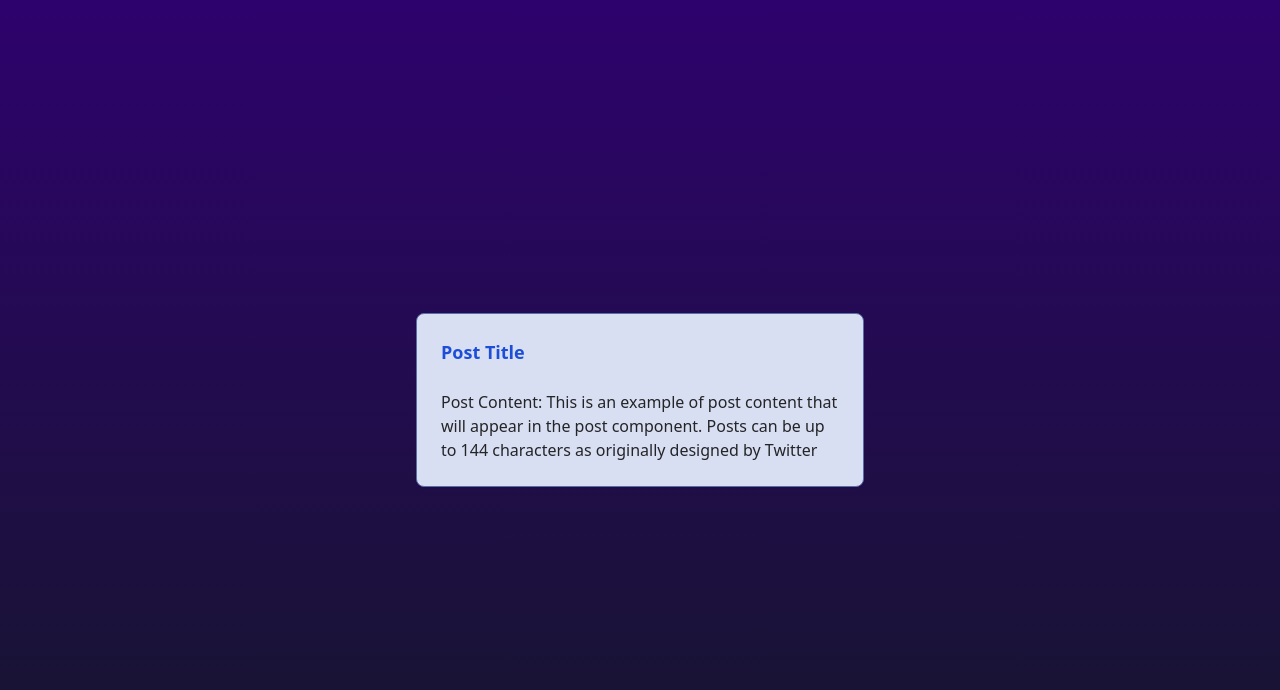
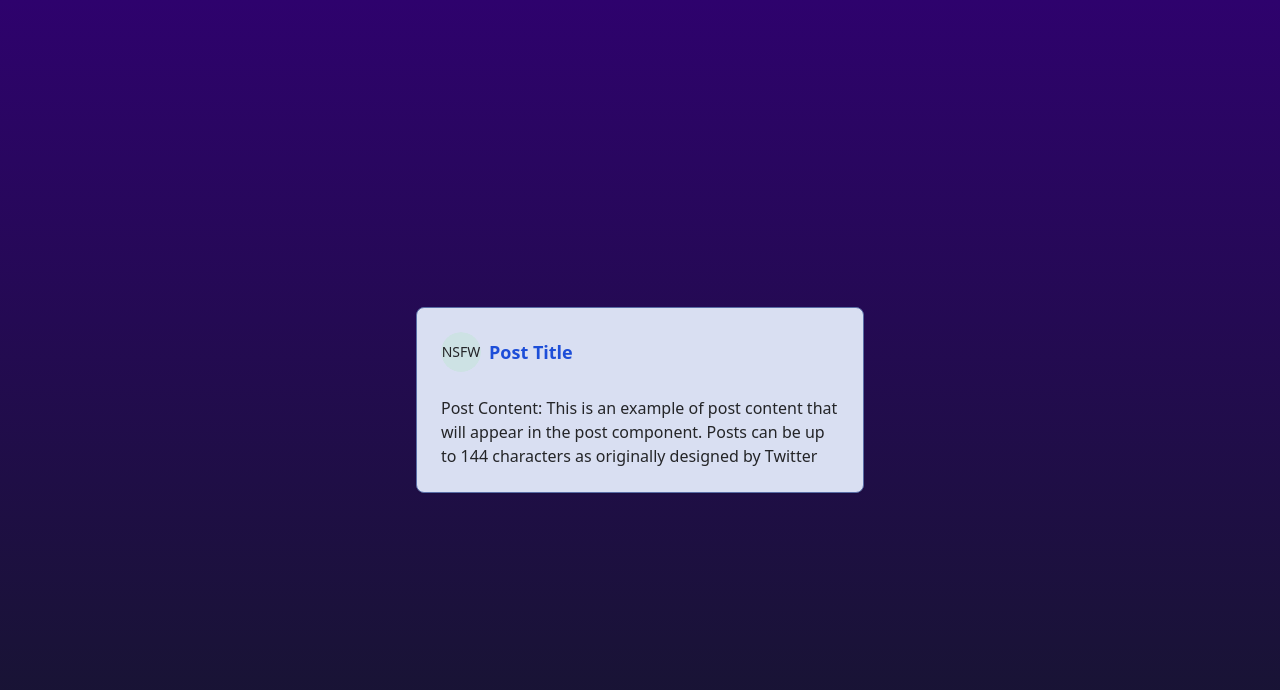
Before and after one commit to xavierloeraflores/wgu-capstone, a Next.js app in the folder frontend/: page / in a window 1280 px wide. Shown: the top 690 px of the page. Built offline with nearby package versions, Linux system fonts and the light colour scheme.

Commit message:
PostAvatar component close #6

```diff
--- /dev/null
+++ b/frontend/src/components/PostAvatar.tsx
@@ -0,0 +1,24 @@
+import { Avatar, AvatarImage, AvatarFallback } from "./ui/avatar";
+
+export const PostAvatar: React.FC<{ filter: boolean }> = ({ filter }) => {
+  const SFW = {
+    fallback: "SFW",
+    alt: "SFW Avatar",
+    image: "",
+  };
+  const NSFW = {
+    fallback: "NSFW",
+    alt: "NSFW Avatar",
+    image: "",
+  };
+  const AvatarContent = filter ? SFW : NSFW;
+
+  return (
+    <Avatar>
+      <AvatarImage src={AvatarContent.image} alt={AvatarContent.alt} />
+      <AvatarFallback className="text-sm">
+        {AvatarContent.fallback}
+      </AvatarFallback>
+    </Avatar>
+  );
+};
--- a/frontend/src/components/post.tsx
+++ b/frontend/src/components/post.tsx
@@ -1,12 +1,15 @@
 import { Card, CardHeader, CardContent } from "./ui/card";
+import { PostAvatar } from "./PostAvatar";
 
 export const Post = () => {
   const title = "Post Title";
   const content =
     "Post Content: This is an example of post content that will appear in the post component. Posts can be up to 144 characters as originally designed by Twitter";
+  const filter = false;
   return (
     <Card className="min-w-96 max-w-md">
-      <CardHeader>
+      <CardHeader className="flex flex-row flex-nowrap gap-2">
+        <PostAvatar filter={filter} />
         <h1 className="text-lg font-semibold text-primary">{title}</h1>
       </CardHeader>
       <CardContent>
```
